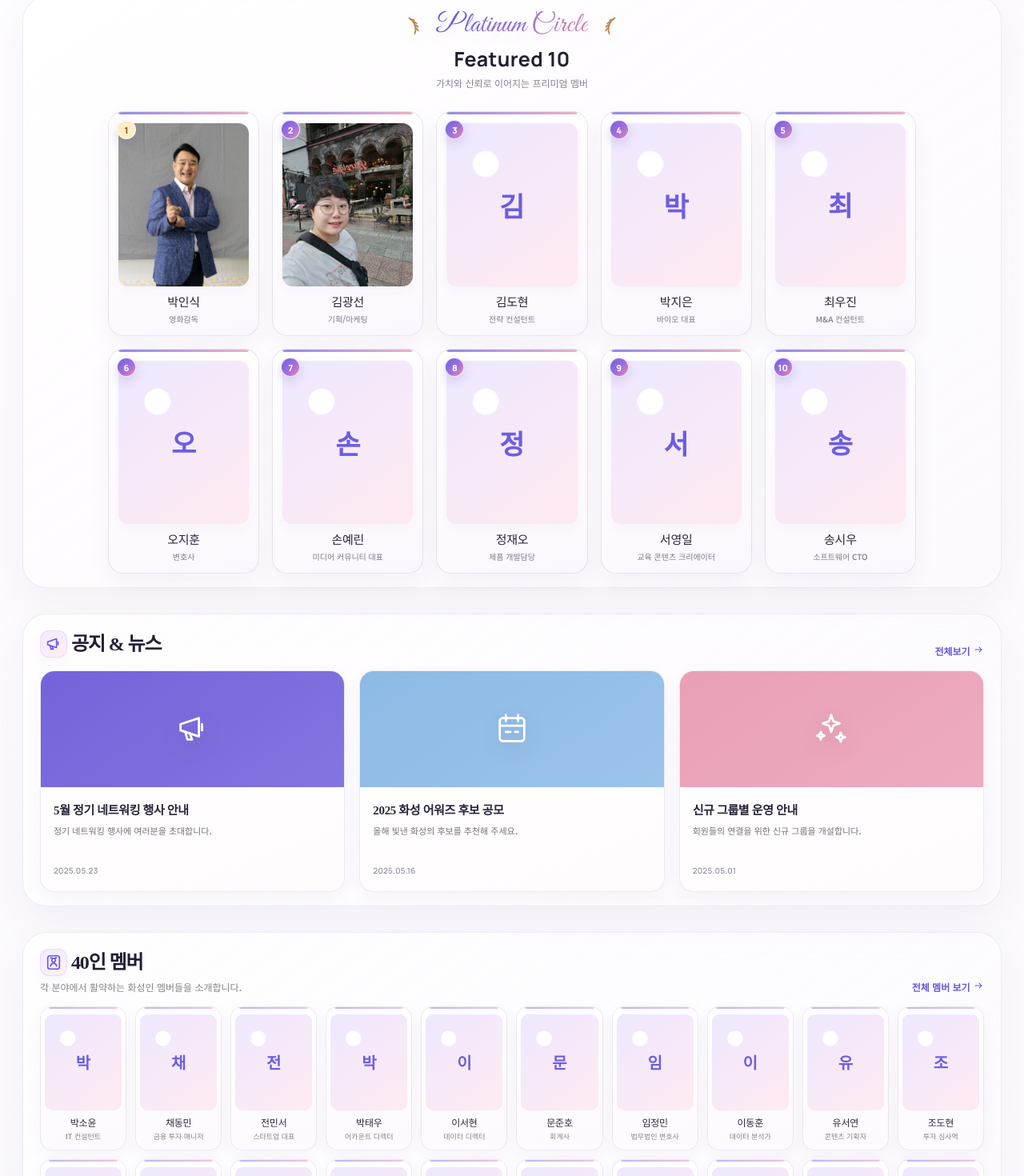
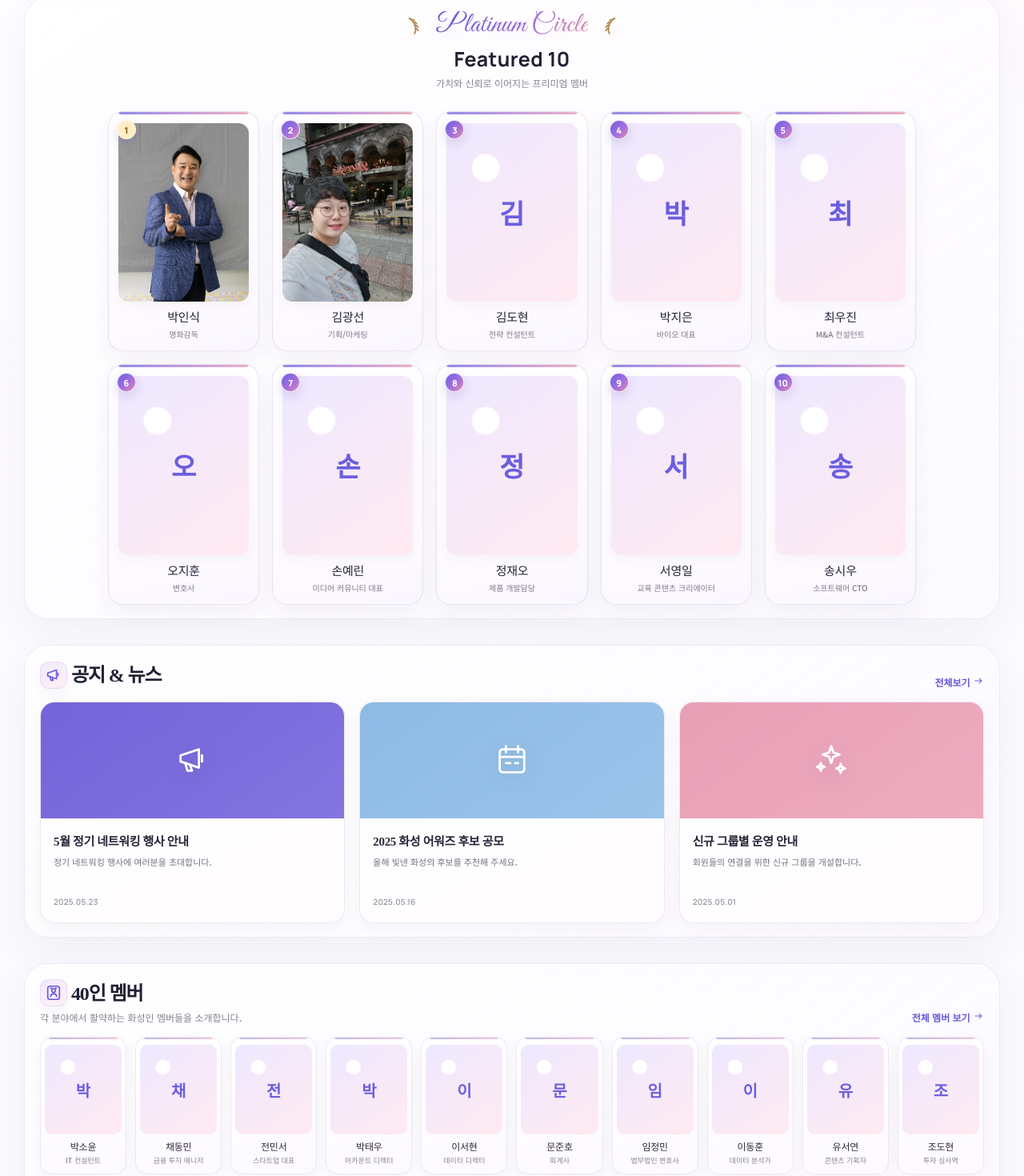
Before and after one commit to motherday79-afk/hwaseong-inside, a Next.js app: page / in a window 1280 px wide. Shown: the part 997-2467 px from the top of the page at 80% size. Built offline with nearby package versions, Linux system fonts and the light colour scheme; no server answers.

Commit message:
Add files via upload

```diff
--- a/app/design-v7-3.css
+++ b/app/design-v7-3.css
@@ -1,8 +1,8 @@
 @import url('https://fonts.googleapis.com/css2?family=Great+Vibes&family=Jua&family=Manrope:wght@500;600;700;800&display=swap');
 
 /* =========================================================
-   HWASEONG INSIDE DESIGN REFINEMENT v7.3
-   Layout order/grid stay intact. Visual framing + portrait ID cards.
+   HWASEONG INSIDE DESIGN REFINEMENT v7.4
+   Layout order/grid stay intact. Equal frame width + vertical credit-card member portraits.
    ========================================================= */
 :root{
   --hi-font-round:"Jua","Noto Sans KR","Pretendard",sans-serif;
@@ -21,8 +21,8 @@
 
 /* hero: title and visual now read as one framed composition without moving the grid */
 .v7HeroGrid{position:relative;isolation:isolate}
-.v7HeroGrid::before{content:"";position:absolute;inset:-27px -32px;z-index:-1;border:1px solid var(--hi-frame-line);border-radius:38px;background:linear-gradient(135deg,rgba(255,255,255,.88),rgba(253,248,255,.72));box-shadow:var(--hi-frame-shadow);backdrop-filter:blur(20px) saturate(1.05)}
-.v7HeroGrid::after{content:"";position:absolute;inset:-26px -31px;z-index:-1;border-radius:37px;pointer-events:none;background:radial-gradient(circle at 79% 18%,rgba(220,204,255,.20),transparent 26%),radial-gradient(circle at 13% 82%,rgba(255,216,232,.15),transparent 28%)}
+.v7HeroGrid::before{content:"";position:absolute;top:-27px;bottom:-27px;left:-20px;right:-20px;z-index:-1;border:1px solid var(--hi-frame-line);border-radius:38px;background:linear-gradient(135deg,rgba(255,255,255,.88),rgba(253,248,255,.72));box-shadow:var(--hi-frame-shadow);backdrop-filter:blur(20px) saturate(1.05)}
+.v7HeroGrid::after{content:"";position:absolute;top:-26px;bottom:-26px;left:-20px;right:-20px;z-index:-1;border-radius:37px;pointer-events:none;background:radial-gradient(circle at 79% 18%,rgba(220,204,255,.20),transparent 26%),radial-gradient(circle at 13% 82%,rgba(255,216,232,.15),transparent 28%)}
 .v7HeroCopy h1{font-family:var(--hi-font-round);font-weight:400;letter-spacing:-2.5px;line-height:1.17;color:#231f3d}
 .v7HeroCopy h1 span{background:linear-gradient(112deg,#5a59e4 4%,#785fdc 52%,#c477b4 100%);background-clip:text;-webkit-background-clip:text}
 .v7HeroCopy p{font-weight:500;color:#5f596d}
@@ -30,8 +30,12 @@
 .v7HeroVisual.isCustom img{border-radius:28px;filter:saturate(.99) contrast(1.02)}
 
 /* framed content language: creates the polished 'picture frame' feel without changing flow */
-.v7Featured>.v7Wrap,.v7News>.v7Wrap,.v7Members>.v7Wrap{position:relative;isolation:isolate}
-.v7Featured>.v7Wrap::before,.v7News>.v7Wrap::before,.v7Members>.v7Wrap::before{content:"";position:absolute;inset:-18px -22px;z-index:-1;border:1px solid rgba(101,77,149,.10);border-radius:30px;background:linear-gradient(145deg,rgba(255,255,255,.76),rgba(252,249,255,.62));box-shadow:0 18px 50px rgba(66,46,102,.055),inset 0 1px 0 rgba(255,255,255,.92);backdrop-filter:blur(14px)}
+.v7Featured>.v7Wrap,.v7News>.v7Wrap,.v7Members>.v7Wrap,.v7ChairShell{position:relative;isolation:isolate}
+.v7Featured>.v7Wrap::before,.v7News>.v7Wrap::before,.v7Members>.v7Wrap::before,.v7ChairShell::before{content:"";position:absolute;top:-18px;bottom:-18px;left:-20px;right:-20px;z-index:-1;border:1px solid rgba(101,77,149,.10);border-radius:30px;background:linear-gradient(145deg,rgba(255,255,255,.76),rgba(252,249,255,.62));box-shadow:0 18px 50px rgba(66,46,102,.055),inset 0 1px 0 rgba(255,255,255,.92);backdrop-filter:blur(14px)}
+
+
+/* v7.4: all major main frames share one horizontal axis */
+.v7ChairShell{border-color:transparent;background:transparent;box-shadow:none}
 
 /* Platinum Circle */
 .v73PlatinumHeading{margin-bottom:27px}
@@ -43,22 +47,30 @@
 .v73PlatinumHeading p{margin-top:3px}
 
 /* Top 10: portrait employee-ID cards */
-.v7Leader{overflow:hidden;border-radius:19px;border-color:rgba(90,67,131,.13);background:linear-gradient(165deg,#fff 0%,#fdfaff 76%,#faf6ff 100%);box-shadow:0 11px 28px rgba(69,48,107,.055),inset 0 1px 0 #fff}
+.v7Leader{overflow:hidden;border-radius:19px;aspect-ratio:63/100;display:flex;flex-direction:column;border-color:rgba(90,67,131,.13);background:linear-gradient(165deg,#fff 0%,#fdfaff 76%,#faf6ff 100%);box-shadow:0 11px 28px rgba(69,48,107,.055),inset 0 1px 0 #fff}
 .v7Leader::after{content:"";position:absolute;left:12px;right:12px;top:0;height:3px;border-radius:0 0 6px 6px;background:linear-gradient(90deg,#665de0,#ac75d1,#e394ac);opacity:.72}
-.v7LeaderPhoto{height:auto;aspect-ratio:4/5;border-radius:13px;background:linear-gradient(145deg,#f0eaff,#fff0f4);box-shadow:inset 0 0 0 1px rgba(96,72,140,.07),0 5px 16px rgba(65,46,97,.035)}
+.v7LeaderPhoto{height:auto;aspect-ratio:auto;flex:1 1 auto;min-height:0;width:100%;border-radius:13px;background:linear-gradient(145deg,#f0eaff,#fff0f4);box-shadow:inset 0 0 0 1px rgba(96,72,140,.07),0 5px 16px rgba(65,46,97,.035)}
 .v7LeaderPhoto img{object-fit:cover;object-position:center 18%}
-.v7Leader>strong{font-family:var(--hi-font-round);font-weight:400;font-size:15px;letter-spacing:-.25px}
-.v7Leader>small{font-size:10px;color:#817a89}
+.v7Leader>strong{flex:0 0 auto;font-family:var(--hi-font-round);font-weight:400;font-size:15px;letter-spacing:-.25px}
+.v7Leader>small{flex:0 0 auto;font-size:10px;color:#817a89}
 .v7Leader>b{border:1px solid rgba(255,255,255,.82);box-shadow:0 5px 14px rgba(82,62,163,.18)}
 
 /* 40 members: same portrait ID-card language, compact enough to retain the 10-column layout */
-.v7Member{position:relative;overflow:hidden;border-radius:15px;background:linear-gradient(165deg,#fff,#fdfaff);box-shadow:0 7px 21px rgba(62,44,96,.045),inset 0 1px 0 #fff}
+.v7Member{position:relative;overflow:hidden;border-radius:15px;aspect-ratio:63/100;display:flex;flex-direction:column;background:linear-gradient(165deg,#fff,#fdfaff);box-shadow:0 7px 21px rgba(62,44,96,.045),inset 0 1px 0 #fff}
 .v7Member::before{content:"";position:absolute;left:10px;right:10px;top:0;height:2px;border-radius:0 0 4px 4px;background:linear-gradient(90deg,#7666df,#d788ae);opacity:.46}
-.v7MemberPhoto{height:auto;aspect-ratio:4/5;border-radius:10px;background:linear-gradient(145deg,#f0ebff,#fff0f5)}
+.v7MemberPhoto{height:auto;aspect-ratio:auto;flex:1 1 auto;min-height:0;width:100%;border-radius:10px;background:linear-gradient(145deg,#f0ebff,#fff0f5)}
 .v7MemberPhoto img{object-fit:cover;object-position:center 18%}
-.v7Member strong{font-family:var(--hi-font-round);font-weight:400;font-size:12px;letter-spacing:-.2px}
-.v7Member small{font-size:9px;color:#88818e}
+.v7Member strong{flex:0 0 auto;font-family:var(--hi-font-round);font-weight:400;font-size:12px;letter-spacing:-.2px}
+.v7Member small{flex:0 0 auto;font-size:9px;color:#88818e}
 .v7TitleIcon{width:34px;height:34px;border-radius:11px;align-items:center;justify-content:center;background:linear-gradient(145deg,#f0ebff,#fff0f5);border:1px solid rgba(106,81,159,.10);box-shadow:0 6px 15px rgba(73,52,111,.05)}
+
+/* Detail recommendations: portrait-first cards so vertical profile photos stay useful */
+.v7RecommendGrid>a{aspect-ratio:3/4;display:flex;flex-direction:column;overflow:hidden;padding:10px}
+.v7RecPhoto{height:auto;flex:1 1 auto;min-height:0;width:100%;border-radius:12px;background:linear-gradient(145deg,#f0ebff,#fff0f5)}
+.v7RecPhoto img{width:100%;height:100%;object-fit:cover;object-position:center 16%}
+.v7RecommendGrid b,.v7RecommendGrid small,.v7RecommendGrid em{flex:0 0 auto}
+.v7RecommendGrid em{white-space:nowrap;overflow:hidden;text-overflow:ellipsis}
+.v7ProfilePhoto img{object-position:center 16%}
 
 /* icon finish */
 .v7TitleIcon svg,.v7NewsGlyph,.v7ConnectRound svg{stroke-width:1.5}
@@ -66,13 +78,14 @@
 .v7Social span{border:1px solid rgba(255,255,255,.25);box-shadow:inset 0 1px 0 rgba(255,255,255,.12)}
 
 @media(max-width:960px){
-  .v7HeroGrid::before,.v7HeroGrid::after{inset:-20px -18px}
-  .v7Featured>.v7Wrap::before,.v7News>.v7Wrap::before,.v7Members>.v7Wrap::before{inset:-14px -12px}
+  .v7HeroGrid::before,.v7HeroGrid::after{left:-12px;right:-12px}
+  .v7Featured>.v7Wrap::before,.v7News>.v7Wrap::before,.v7Members>.v7Wrap::before,.v7ChairShell::before{left:-12px;right:-12px}
 }
 @media(max-width:720px){
-  .v7HeroGrid::before,.v7HeroGrid::after{inset:-15px -12px;border-radius:27px}
+  .v7HeroGrid::before,.v7HeroGrid::after{left:-8px;right:-8px;border-radius:27px}
+  .v7Featured>.v7Wrap::before,.v7News>.v7Wrap::before,.v7Members>.v7Wrap::before,.v7ChairShell::before{left:-8px;right:-8px}
   .v7HeroVisual{border-radius:22px}.v7HeroVisual.isCustom img{border-radius:22px}
   .v73PlatinumLine>span{font-size:31px}
-  .v7LeaderPhoto{aspect-ratio:4/5}
-  .v7MemberPhoto{aspect-ratio:4/5}
+  .v7Leader,.v7Member{aspect-ratio:63/100}
+  .v7RecommendGrid>a{aspect-ratio:3/4}
 }
```
Also changed, not shown: 1 other file (tests, documents, lock files or other folders).
